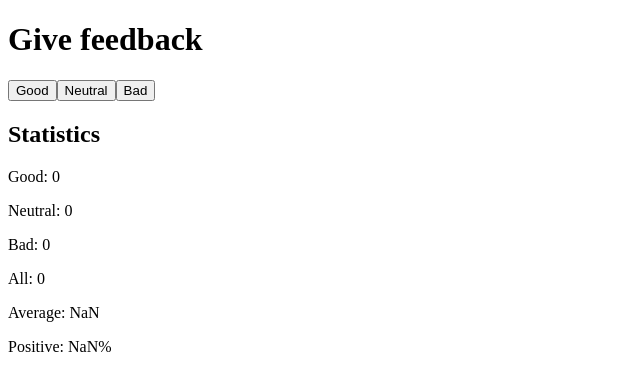
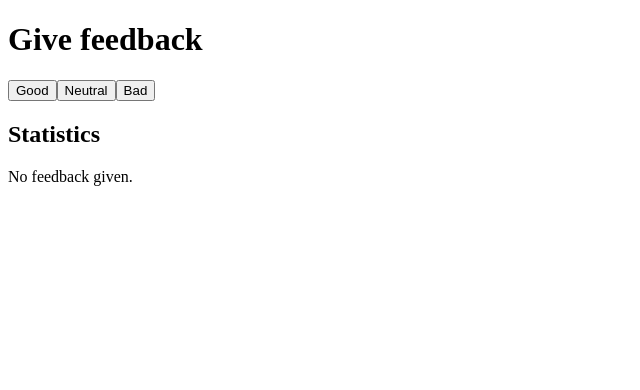
Before and after one commit to albpintado/full-stack-open, a React (Create React App) app in the folder part1/unicafe/: page / in a window 1280 px wide. Shown: the top 390 px of the page, without its empty margins (0-640 px from the left). Built offline with nearby package versions, Linux system fonts and the light colour scheme.

Commit message:
Step4, exercise 1.9

```diff
--- a/part1/unicafe/src/App.js
+++ b/part1/unicafe/src/App.js
@@ -4,6 +4,15 @@
   const all = props.good + props.neutral + props.bad;
   const average = (props.good - props.bad) / all;
   const positive = (props.good * 100) / all;
+
+  if (all === 0) {
+    return (
+      <div>
+        <h2>Statistics</h2>
+        <p>No feedback given.</p>
+      </div>
+    );
+  }
 
   return (
     <div>
```
